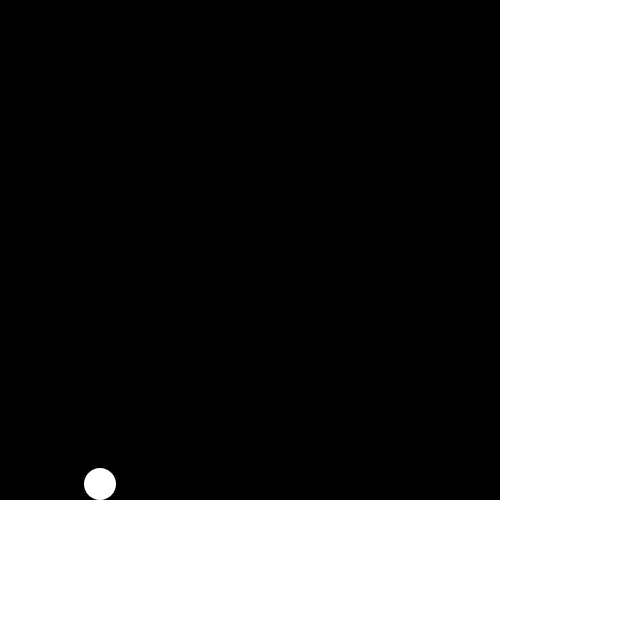
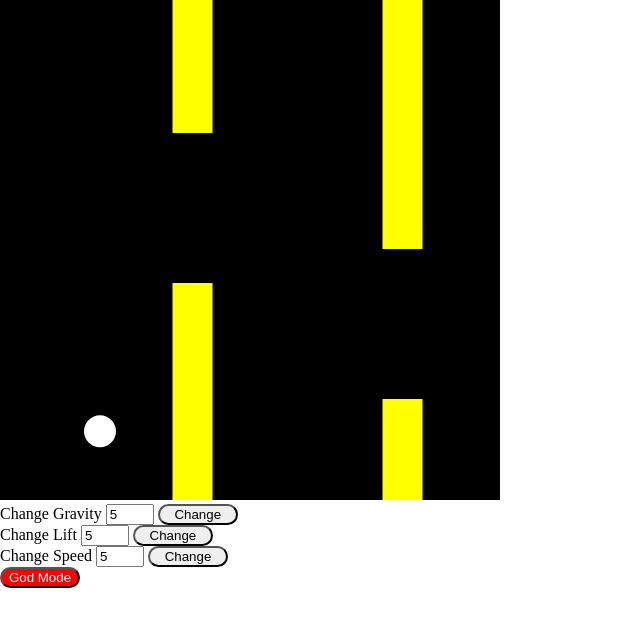
Before and after one commit to itsbaldeep/AIBird, a plain HTML site: page index.html in a window 1280 px wide. Shown: the whole page, without its empty margins (0-640 px from the left). Drawn offline with Linux system fonts and the light colour scheme.

Commit message:
Update 2.0

```diff
--- a/index.html
+++ b/index.html
@@ -6,12 +6,31 @@
   <meta name="viewport" content="width=device-width, initial-scale=1.0">
   <meta http-equiv="X-UA-Compatible" content="ie=edge">
   <title>AI Bird</title>
+  <link rel="stylesheet" href="./style.css">
 </head>
 
 <body>
+  <div id="game"></div>
+  <div>
+    <label for="gravity">Change Gravity</label>
+    <input type="number" value="5" id="gravity">
+    <input type="button" value="Change" id="gravityChangeButton">
+  </div>
+  <div>
+    <label for="lift">Change Lift</label>
+    <input type="number" value="5" id="lift">
+    <input type="button" value="Change" id="liftChangeButton">
+  </div>
+  <div>
+    <label for="speed">Change Speed</label>
+    <input type="number" value="5" id="speed">
+    <input type="button" value="Change" id="speedChangeButton">
+  </div>
+  <div>
+    <input type="button" value="God Mode" id="godMode">
+  </div>
   <script src="./src/core.js"></script>
   <script src="./src/events.js"></script>
-  <script src="./src/variables.js"></script>
   <script src="./src/classes/Bird.js"></script>
   <script src="./src/classes/Pillar.js"></script>
   <script src="./src/index.js"></script>
--- a/src/classes/Bird.js
+++ b/src/classes/Bird.js
@@ -3,8 +3,6 @@ class Bird {
     this.x = x;
     this.y = y;
     this.r = r;
-    this.dx = 2;
-    this.dy = gravity;
   }
 
   show() {
@@ -16,8 +14,7 @@ class Bird {
   }
 
   update() {
-    // if (this.x < width / 2) this.x += this.dx;
-    if (this.y + this.r < height) this.y += this.dy;
-    if (jump) this.y -= gravity + 10;
+    if (bird.y + bird.r < height) this.y += gravity / 4;
+    if (jump) this.y -= lift;
   }
 }
--- a/src/classes/Pillar.js
+++ b/src/classes/Pillar.js
@@ -1,11 +1,11 @@
 class Pillar {
   constructor() {
     this.x = width;
-    this.g = pillarGap;
+    this.g = 150;
     this.t = Math.floor((Math.random() * height) / 3) + height / 4;
     this.b = this.g + this.t;
-    this.w = pillarWidth;
-    this.dx = gameSpeed;
+    this.w = 40;
+    this.dx = speed;
   }
 
   show() {
@@ -18,6 +18,6 @@ class Pillar {
   }
 
   update() {
-    this.x -= this.dx;
+    this.x -= this.dx / 2;
   }
 }
--- a/src/core.js
+++ b/src/core.js
@@ -9,7 +9,7 @@ height = width > height ? (width = 500) : width;
 canvas.width = canvas.height = width;
 
 // Adding it to the HTML
-document.body.appendChild(canvas);
+document.querySelector("#game").appendChild(canvas);
 
 // Styling
 canvas.style.backgroundColor = "#000";
--- a/src/events.js
+++ b/src/events.js
@@ -1,4 +1,8 @@
 let jump = 0;
+let gravity = 5;
+let lift = 5;
+let speed = 5;
+let godMode = 0;
 
 // Space key
 canvas.addEventListener("keydown", e => (e.key == " " ? (jump = 1) : 0));
@@ -12,3 +16,27 @@ canvas.addEventListener("mouseup", e => (jump = 0));
 canvas.addEventListener("touchstart", e => (jump = 1));
 canvas.addEventListener("touchend", e => (jump = 0));
 canvas.addEventListener("touchstart", e => e.preventDefault());
+
+// Settings
+document
+  .querySelector("#gravityChangeButton")
+  .addEventListener(
+    "click",
+    () => (gravity = parseInt(document.querySelector("#gravity").value))
+  );
+
+document
+  .querySelector("#liftChangeButton")
+  .addEventListener(
+    "click",
+    () => (lift = parseInt(document.querySelector("#lift").value))
+  );
+document
+  .querySelector("#speedChangeButton")
+  .addEventListener(
+    "click",
+    () => (speed = parseInt(document.querySelector("#speed").value))
+  );
+document
+  .querySelector("#godMode")
+  .addEventListener("click", () => (godMode = !godMode));
--- a/src/index.js
+++ b/src/index.js
@@ -3,7 +3,7 @@ const bird = new Bird(width / 5, height / 2, 16);
 const pillars = new Array();
 function addPillars() {
   pillars.push(new Pillar());
-  setTimeout(addPillars, 3000 / gameSpeed);
+  setTimeout(addPillars, 7000 / speed);
 }
 addPillars();
 
@@ -15,7 +15,10 @@ function checkCollision() {
     const topPillar = pillar.t > bird.y - bird.r;
     const botPillar = pillar.b < bird.y + bird.r;
 
-    if (leftEdge && rightEdge && (topPillar || botPillar)) {
+    if (
+      (leftEdge && rightEdge && (topPillar || botPillar)) ||
+      bird.y > height
+    ) {
       bird.y = height / 2;
       pillars.splice(0, pillars.length);
     }
@@ -31,7 +34,10 @@ function draw() {
     pillar.show();
     pillar.update();
   }
-  checkCollision();
+  document.querySelector("#godMode").style.backgroundColor = godMode
+    ? "green"
+    : "red";
+  if (!godMode) checkCollision();
   requestAnimationFrame(draw);
 }
 requestAnimationFrame(draw);
--- a/src/variables.js
+++ /dev/null
@@ -1,11 +0,0 @@
-// Gravity directly relates to the speed that bird falls to the ground
-const gravity = 3;
-
-// Pillar width is the size of the width of pillars
-const pillarWidth = 40;
-
-// The gap between top and bottom pillars
-const pillarGap = 150;
-
-// Speed of the game
-const gameSpeed = 1.8;
--- /dev/null
+++ b/style.css
@@ -0,0 +1,36 @@
+#gravity {
+  width: 3em;
+}
+
+#gravityChangeButton {
+  width: 6em;
+  border-radius: 1em;
+  box-shadow: 0;
+}
+
+#lift {
+  width: 3em;
+}
+
+#liftChangeButton {
+  width: 6em;
+  border-radius: 1em;
+  box-shadow: 0;
+}
+
+#speed {
+  width: 3em;
+}
+
+#speedChangeButton {
+  width: 6em;
+  border-radius: 1em;
+  box-shadow: 0;
+}
+
+#godMode {
+  color: white;
+  width: 6em;
+  border-radius: 1em;
+  box-shadow: 0;
+}
```
